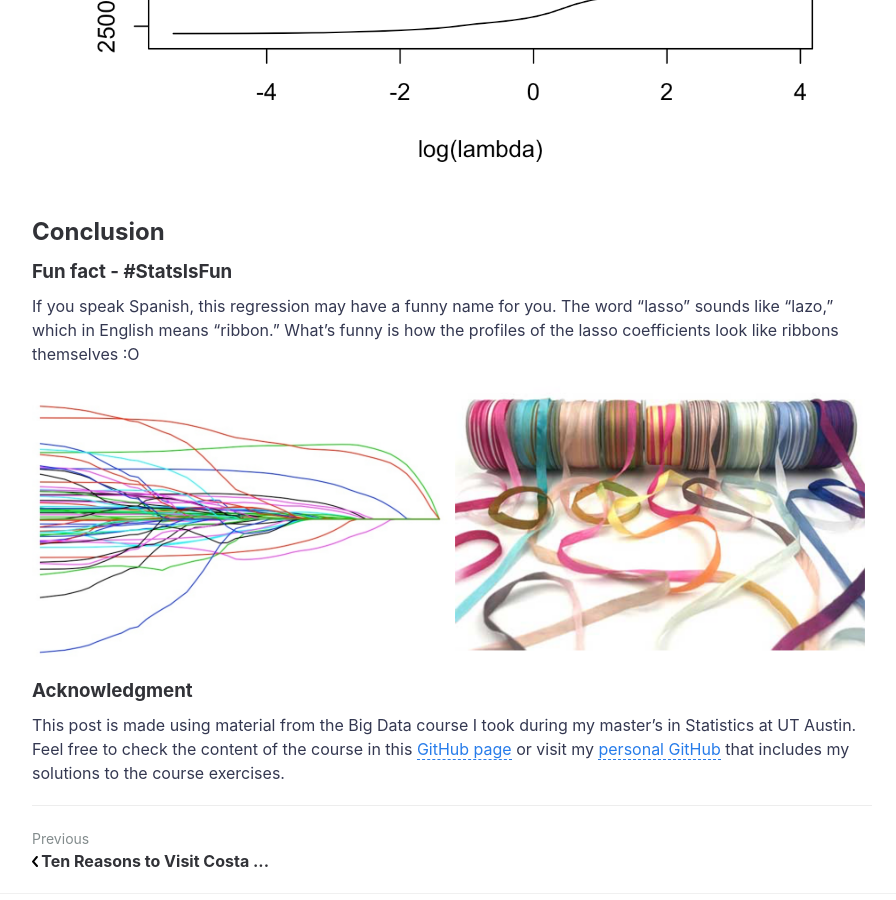
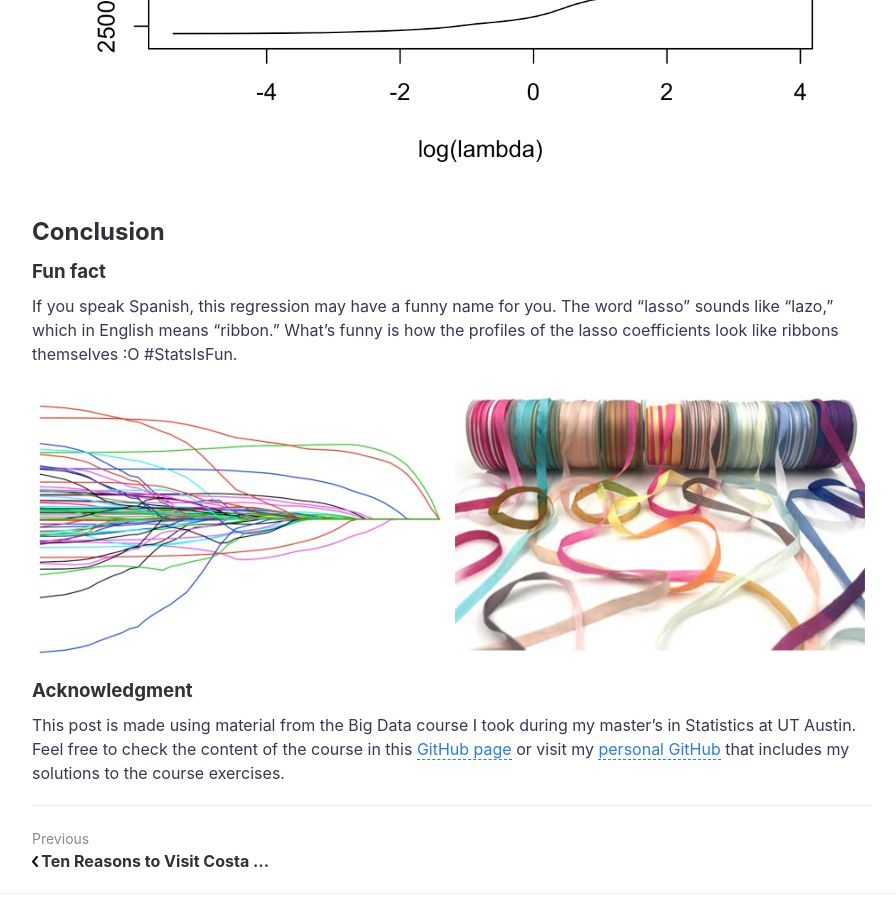
Before and after one commit to nzunigag/nzunigag.github.io, a Jekyll site: the page built from _posts/2020-06-26-Lasso.md, in a window 1280 px wide and 900 px high, scrolled down 7280 px. Shown: the whole window, without its empty margins (188-1084 px from the left). Built offline with Jekyll 4.4.1, drawn with Linux system fonts in a browser that asks for light colours; formulas are drawn with MathJax 3; a script that is not in the unit is left out.

```diff
--- a/_posts/2020-06-26-Lasso.md
+++ b/_posts/2020-06-26-Lasso.md
@@ -195,9 +195,9 @@ legend('topleft',legend = c('In-sample MSE','K-Fold CV','Mallow Cp'),
 
 
 
-### Fun fact - #StatsIsFun
+### Fun fact
 If you speak Spanish, this regression may have a funny name for you. The word "lasso" sounds like "lazo," which in English means "ribbon."
-What's funny is how the profiles of the lasso coefficients look like ribbons themselves :O
+What's funny is how the profiles of the lasso coefficients look like ribbons themselves :O #StatsIsFun.
 
 ![](../assets/img/post_1/fun_fact.png)
 
```
